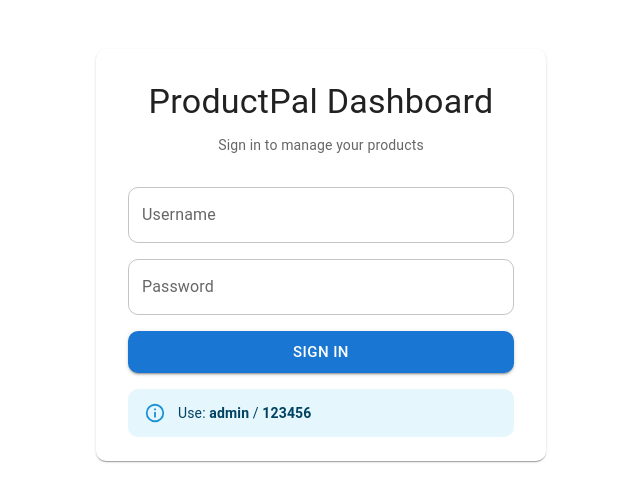
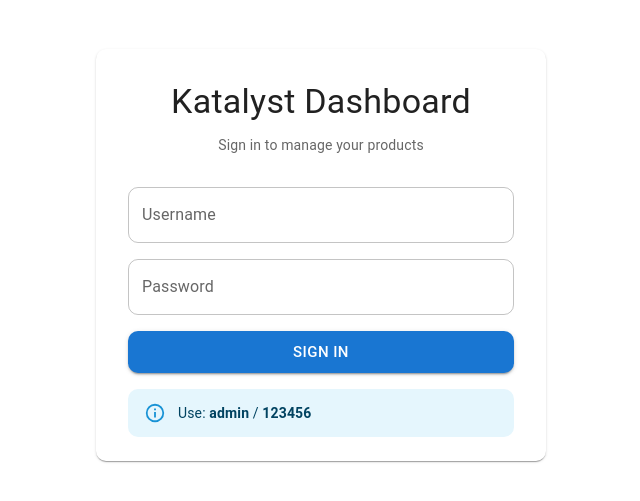
Before and after one commit to mohammedd-jabbar/Katalyst, a React (Vite) app: page /login in a window 1280 px wide. Shown: the part 145-646 px from the top of the page, without its empty margins (319-959 px from the left). Built offline with nearby package versions, Linux system fonts and the light colour scheme; no server answers.

Commit message:
correcting name

```diff
--- a/src/features/auth/ui/LoginPage.tsx
+++ b/src/features/auth/ui/LoginPage.tsx
@@ -18,7 +18,7 @@ export default function LoginPage() {
           {/* Header */}
           <Box sx={{ mb: 4, textAlign: "center" }}>
             <Typography variant="h4" component="h1" gutterBottom>
-              ProductPal Dashboard
+              Katalyst Dashboard
             </Typography>
             <Typography variant="body2" color="text.secondary">
               Sign in to manage your products
```
